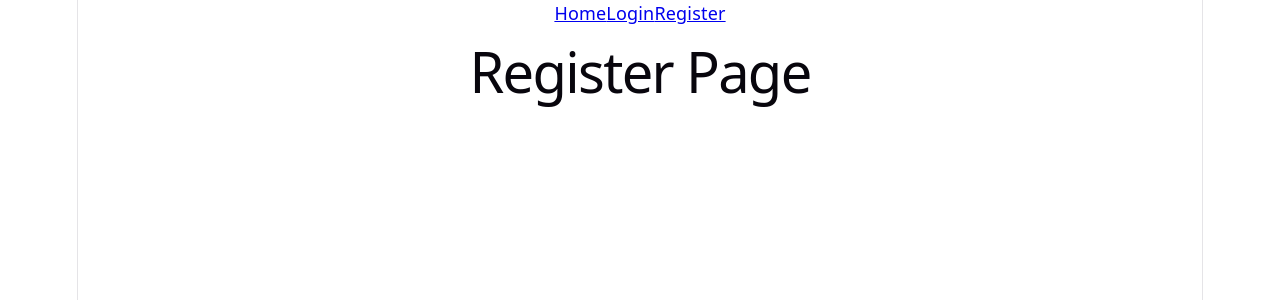
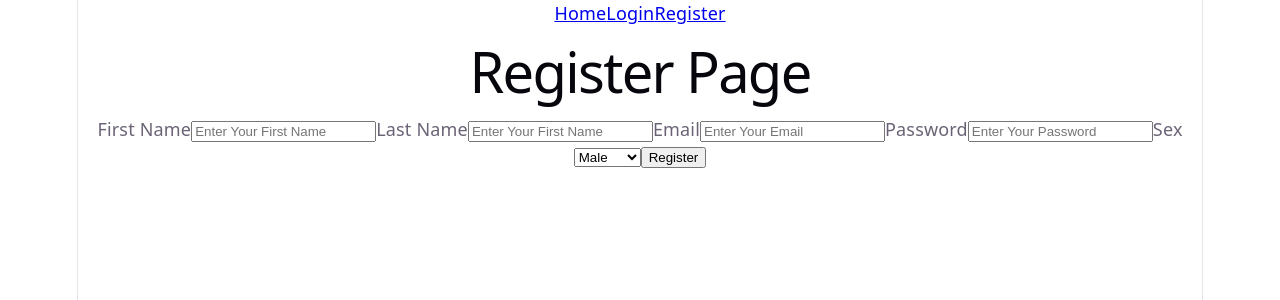
Before and after one commit to FarhanRafid382/CSE299-SECTION3-GROUP1, a React (Vite) app in the folder my-app/: page /register in a window 1280 px wide. Shown: the top 300 px of the page. Built offline with nearby package versions, Linux system fonts and the light colour scheme.

Commit message:
Update 1 of the Frontend

```diff
--- a/my-app/src/pages/Home.jsx
+++ b/my-app/src/pages/Home.jsx
@@ -1,6 +1,11 @@
 function Home() {
     return (
-        <h1>Welcome to our store</h1>
+        <div>
+            <h1>Welcome to our store</h1>
+            <button type="submit"> Shop Now</button>
+
+        </div>
+
     )
 }
 
--- a/my-app/src/pages/Login.jsx
+++ b/my-app/src/pages/Login.jsx
@@ -2,10 +2,14 @@ function Login() {
     return (
         <div>
             <h1>Login Page</h1>
-            <h2>Email</h2>
-            <form>Email</form>
-            <h2>Password</h2>
-            <form>Passowrd</form>
+
+            <form>
+                <label htmlFor="email">Email</label>
+                <input type="email" placeholder="Enter Email" id="email" />
+                <label htmlFor="password">Password</label>
+                <input type="password" placeholder="Enter Password" id="password" />
+                <button type="submit">Login</button>
+            </form>
         </div>
 
     )
--- a/my-app/src/pages/Register.jsx
+++ b/my-app/src/pages/Register.jsx
@@ -1,6 +1,32 @@
 function Register() {
     return (
-        <h1>Register Page</h1>
+        <div>
+            <h1>Register Page</h1>
+
+            <form>
+                <label htmlFor="first-name">First Name</label>
+                <input type="text" placeholder="Enter Your First Name" id="first-name" />
+                <label htmlFor="last-name">Last Name</label>
+                <input type="text" placeholder="Enter Your First Name" id="last-name" />
+                <label htmlFor="email">Email</label>
+                <input type="email" placeholder="Enter Your Email" id="email" />
+                <label htmlFor="password">Password</label>
+                <input type="password" placeholder="Enter Your Password" id="password" />
+                <label htmlFor="gender">Sex</label>
+                <select name="gender" id="gender">
+                    <option value="male" >Male </option>
+                    <option value="female" >Female </option>
+                    <option value="others" >Others </option>
+
+                </select>
+
+                <button type="submit">Register</button>
+            </form>
+
+        </div>
+
+
+
     )
 }
 
```
